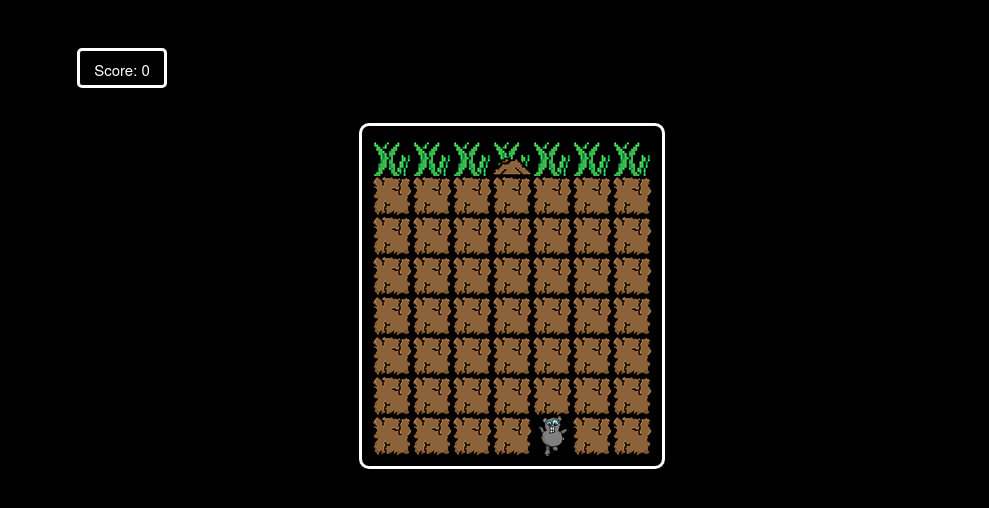
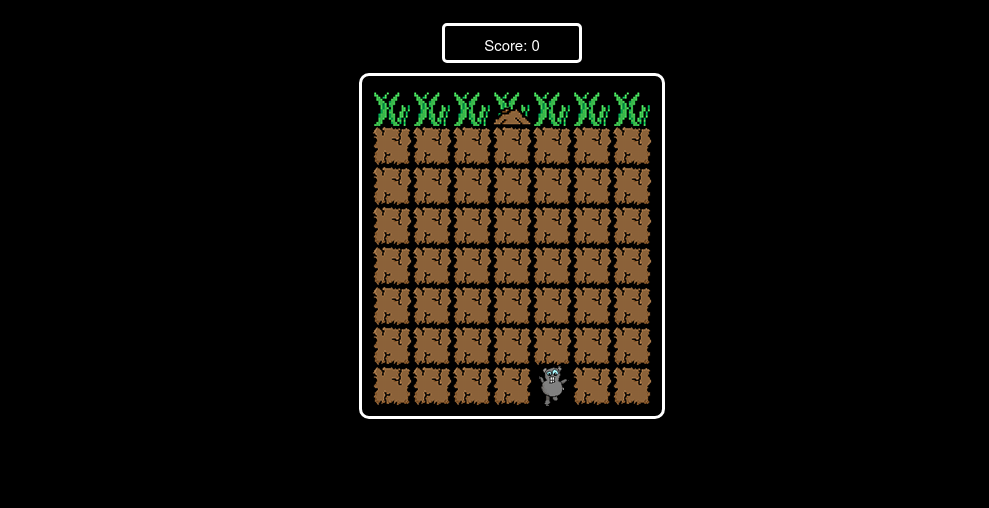
Before and after one commit to RandallSnout/gopherEscape, a website: page client/index.html at #/game in a window 1280 px wide. Shown: the part 76-584 px from the top of the page, without its empty margins (128-1117 px from the left). Drawn offline with Linux system fonts and the light colour scheme; files whose address does not match are found by name.

Commit message:
Game Board working

```diff
--- a/client/assets/controllers/gamesController.js
+++ b/client/assets/controllers/gamesController.js
@@ -1,10 +1,10 @@
-app.controller('gamesController', ['$scope','userFactory','$sce', '$routeParams','$location', function($scope, userFactory, $sce, $routeParams, $location) {
+app.controller('gamesController', ['$scope','userFactory','$sce', '$routeParams','$location', '$timeout','$animate', function($scope, userFactory, $sce, $routeParams, $location, $timeout, $animate) {
 
 
 	var	level = [
 			[4,4,4,5,4,4,4],
 			[2,2,2,1,2,2,2],
-			[2,2,2,3,2,2,2],
+			[2,2,2,1,2,2,2],
 			[2,2,2,1,2,2,2],
 			[2,2,2,1,1,2,2],
 			[2,2,2,2,1,2,2],
@@ -14,8 +14,10 @@ app.controller('gamesController', ['$scope','userFactory','$sce', '$routeParams'
 
 	var	pacman = { x:4, y:7 };
 	var world = level;
+	$scope.showPath = true;
+	$scope.shakeBoard = true;
 
- 	displayWorld = function(){
+ 	var displayWorld = function(){
  		var output = '';
  		console.log('This is the board');
 		for(var i=0; i<world.length; i++){
@@ -23,8 +25,19 @@ app.controller('gamesController', ['$scope','userFactory','$sce', '$routeParams'
 			for(var j=0; j<world[i].length; j++){
 				if(world[i][j] == 2)
 					output+="<div class='brick'></div>";
-				else if(world[i][j] == 1)
-					output+="<div class='coin'></div>";
+				else if(world[i][j] == 1){
+					if ($scope.showPath == true) {
+						output+="<div class='empty'></div>";
+						$timeout(function() {
+							output+="<div class='coin'></div>";
+							$scope.showPath = false;
+							console.log('timeout complete');
+							displayWorld();
+						}, 800);
+					} else {
+						output+="<div class='coin'></div>";
+					};
+				}
 				else if(world[i][j] == 3)
 					output+="<div class='cherry'></div>";
 				else if(world[i][j] == 4)
@@ -35,14 +48,25 @@ app.controller('gamesController', ['$scope','userFactory','$sce', '$routeParams'
 					output+="<div class='empty'></div>";
 			}
 			output += "\n</div>";
-		}
+		};
+		if ($scope.shakeBoard == true) {
+						$scope.animate = 'shake';
+						$timeout(function() {
+							$scope.animate = 'shake';
+							$scope.shakeBoard = false;
+							console.log('timeout complete');
+						}, 800);
+					} else {
+						$scope.animate = 'noShake';
+		};
 		$scope.board = output;
 		$scope.showIt = function(){
 			return $sce.trustAsHtml($scope.board);
 		};
+		$scope.$apply();
  	};
 
- 	displayPacman = function(){
+ 	 var displayPacman = function(){
  			console.log('This is the gopher');
 			document.getElementById('pacman').style.top = pacman.y*40+"px";
 			document.getElementById('pacman').style.left = pacman.x*40+"px";
@@ -82,24 +106,23 @@ app.controller('gamesController', ['$scope','userFactory','$sce', '$routeParams'
 		if(world[pacman.y][pacman.x]==1){
 			world[pacman.y][pacman.x] = 0;
 			points+=10;
-			displayWorld();
 			console.log('points:'+points);
 		}
 		if(world[pacman.y][pacman.x]==3){
 			world[pacman.y][pacman.x]=0;
-			points-=50;
-			displayWorld();
+			points-=20;
 			console.log('points:'+points);
 		}
 		if(world[pacman.y][pacman.x]==5){
 			world[pacman.y][pacman.x]=0;
 			points+=300;
-			displayWorld();
 			console.log('points:'+points);
 			alert('Player 1 is the winner with: '+points+' points!');
 		}
 		$scope.score = points;
 		console.log('This is the Score:'+$scope.score);
+		displayWorld();
+		$scope.$apply();
 	};
 	movePoints();
 
--- a/client/assets/css/gopherGame_style.css
+++ b/client/assets/css/gopherGame_style.css
@@ -54,10 +54,10 @@
 	div#score{
 		border:3px solid white;
 		border-radius: 5px;
-		width:70px;
+		width:120px;
 		height:20px;
 		padding:7px;
-		margin:35px;
+		margin: 10px auto;
 		display: inline-block;
 		vertical-align: top;
 		text-align: center;
@@ -66,3 +66,26 @@
 	#score:before{
 		content:'Score: ';
 	}
+
+@keyframes shake {
+  0% {transform: translateX(0);}
+  12.5% {transform: translateX(-6px) rotateY(-5deg)}
+  37.5% {transform: translateX(5px) rotateY(4deg)}
+  62.5% {transform: translateX(-3px) rotateY(-2deg)}
+  87.5% {transform: translateX(2px) rotateY(1deg)}
+  100% {transform: translateX(0)}
+}
+
+@-webkit-keyframes shake {
+  0% {-webkit-transform: translateX(0);}
+  12.5% {-webkit-transform: translateX(-6px) rotateY(-5deg)}
+  37.5% {-webkit-transform: translateX(5px) rotateY(4deg)}
+  62.5% {-webkit-transform: translateX(-3px) rotateY(-2deg)}
+  87.5% {-webkit-transform: translateX(2px) rotateY(1deg)}
+  100% {-webkit-transform: translateX(0)}
+}
+
+.shake {
+  -webkit-animation: shake 600ms ease-in-out;
+  animation: shake 600ms ease-in-out;
+}
--- a/client/assets/css/style.css
+++ b/client/assets/css/style.css
@@ -169,8 +169,9 @@ textarea {
 /*-------------------------------------- Game Board Style --------------------------*/
 
 .gameBanner {
-    width:940px;
-    margin:0 auto;
+    width:100%;
+    text-align: center;
+    align-content: center;
 }
 .gary {
     margin-left: 1%;
--- a/client/partials/gameBoard.html
+++ b/client/partials/gameBoard.html
@@ -13,20 +13,20 @@
 	</div>
 </div>
 <div class="row">
+
 	<div class="gameBanner">
-		<!-- <div class="gary">
-			<img src="./assets/images/gary-gopher.png" alt="Gary the Gopher">
-		</div>
-		<div class="garyQuote">
-			<h4 class="black">Dig your way out and avoid any landmines.</h4>
-		</div> -->
 		<div id="score" ng-bind="score"></div>
 	</div>
+
+</div>
+<div class="row">
+
 	<div id="gameContainer">
-		<div class="gameBoard">
+		<div class="gameBoard {{animate}}">
 			<div id="world" ng-bind-html="showIt()"></div>
 			<div id="pacman" ng-keypress="onkeydown()"></div>
 		</div>
 	</div>
+
 </div>
 <!-- <script src=".././assets/js/gopher.js"></script> -->
```
